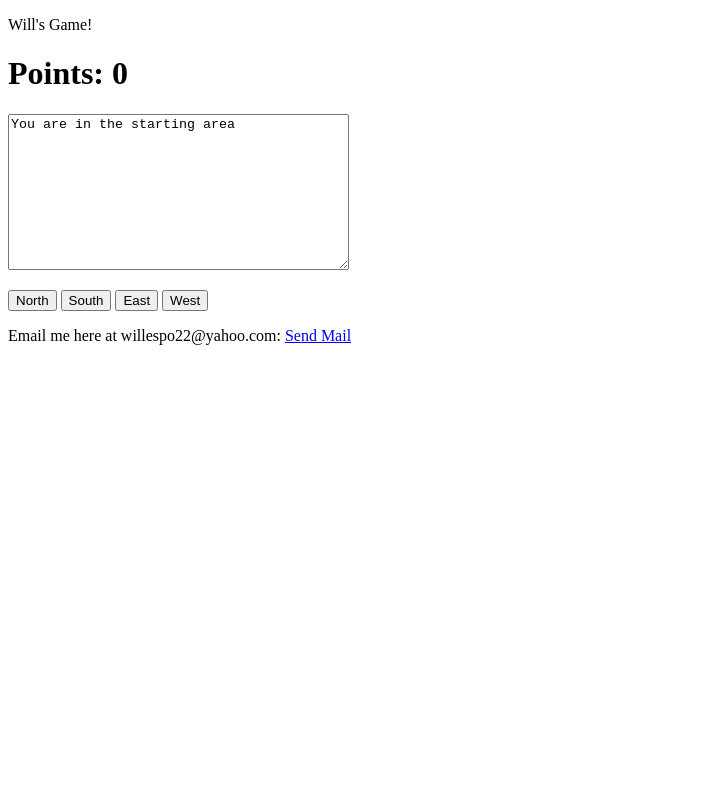
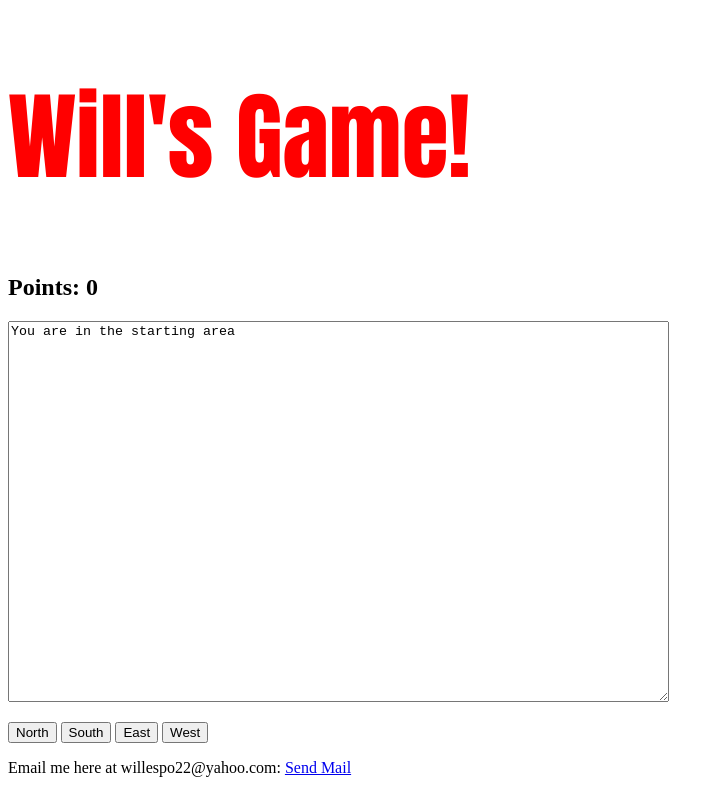
Before and after one commit to Marist-CMPT120-FA16/Will-s-Repo, a plain HTML site: page Will's Game.html in a window 1280 px wide. Shown: the whole page, without its empty margins (0-724 px from the left). Drawn offline with Linux system fonts and the light colour scheme.

Commit message:
Update Will's Game.html
Made bigger heading along with text area.

```diff
--- a/Will's Game.html
+++ b/Will's Game.html
@@ -115,10 +115,10 @@ function myWestFunction() {
 
 <body>
 
-<p>Will's Game!</p>
-<h1 id = "points">Points: 0</h1>
+<h1 style="font-family:impact;font-size:600%;color:red;"> Will's Game!</h1>
+<h2 id = "points">Points: 0</h2>
 
-<p><textarea id="taMain" rows="10" cols="40">You are in the starting area</textarea></p>
+<p><textarea id="taMain" rows="25" cols="80">You are in the starting area</textarea></p>
 
 
 <button onclick="myNorthFunction()">North</button>
```
